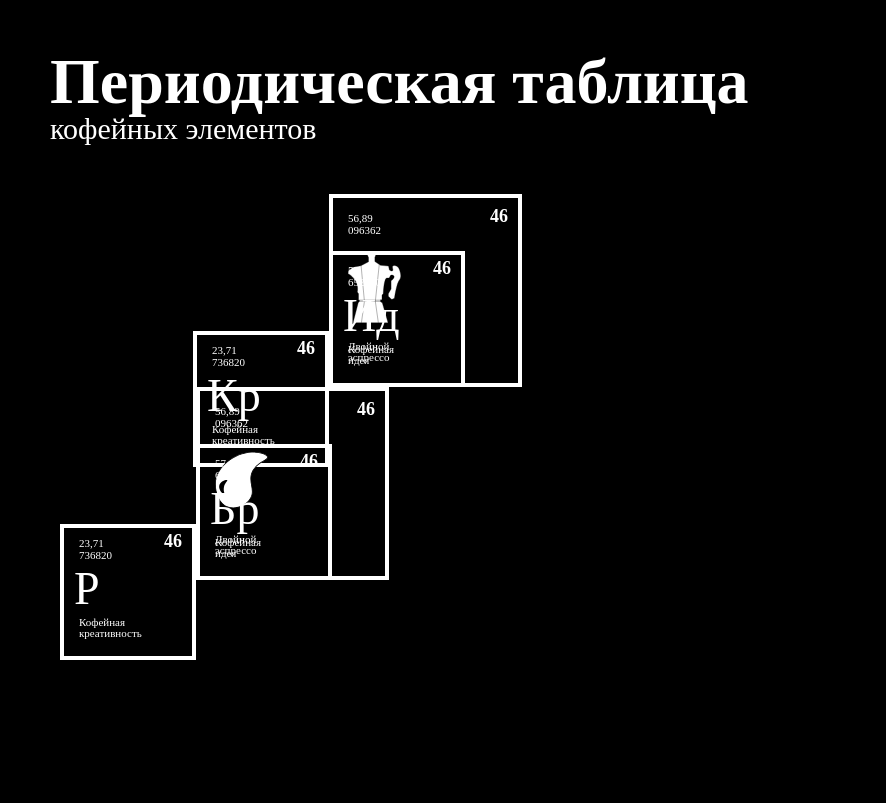
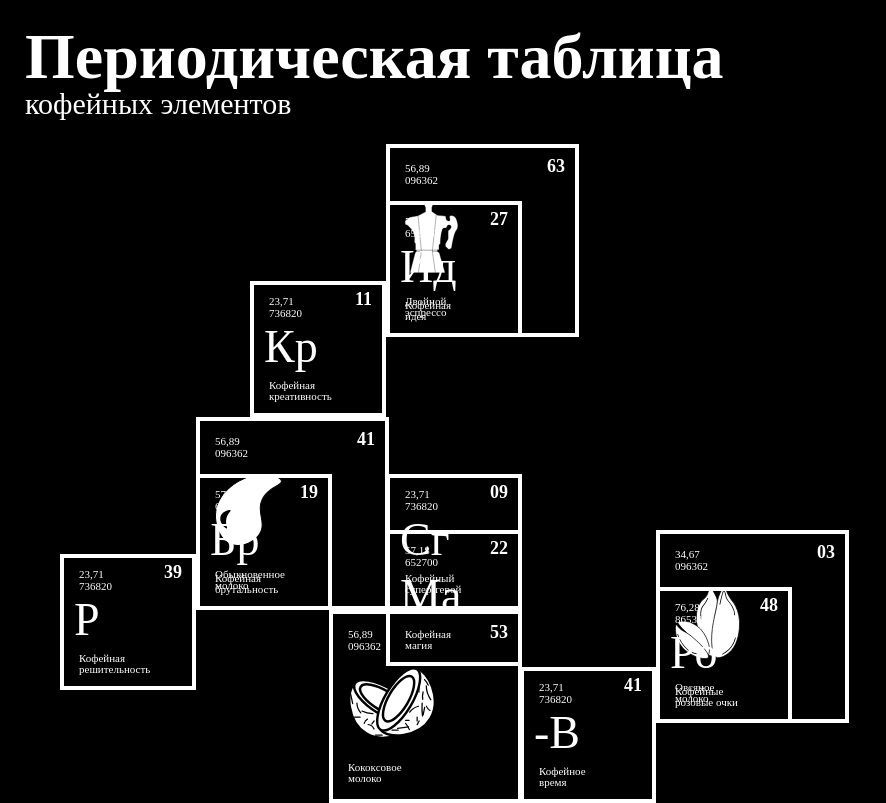
Before and after one commit to KatherinZ/web-poster, a plain HTML site: page index.html in a window 1280 px wide. Shown: the whole page, without its empty margins (0-886 px from the left). Drawn offline with Linux system fonts and the light colour scheme.

Commit message:
added 4th element

```diff
--- a/index.html
+++ b/index.html
@@ -16,19 +16,18 @@
       <div class="side-block-1">
         <div class="numbers">
           <p>23,71</p>
-          <p>46</p>
-          </div>
+          <p>11</p>
+        </div>
           <p>736820</p>
         <h2>Кр</h2>
         <p><span>Кофейная</span>
            <span>креативность</span>
         </p>
-
      </div>
       <div class="big-block">
         <div class="numbers">
           <p>56,89</p>
-          <p>46</p>
+          <p>63</p>
           </div>
           <p>096362</p>
         <img src="./img/juggie.svg" alt="">
@@ -37,24 +36,16 @@
           <span>эспрессо</span>
         </p>
       </div>
+
         <div class="side-block-2">
           <div class="numbers">
             <p>57,18</p>
-            <p>46</p>
+            <p>27</p>
             </div>
             <p>652700</p>
           <h2>Ид</h2>
           <p><span>Кофейная</span> <span>идея</span></p>
-      </div>
-      <!-- <div class="side-block-3">
-        <p>23,71</p>
-        <p>736820</p>
-        <p>17</p>
-        <h2>Кр</h2>
-        <p><span>Кофейная</span>
-           <span>креативность</span>
-        </p>
-    </div> -->
+    </div>
   </div>
 
 
@@ -64,46 +55,121 @@
       <div class="side-block-1">
         <div class="numbers">
         <p>23,71</p>
-        <p>46</p>
+        <p>39</p>
         </div>
         <p>736820</p>
         <h2>Р</h2>
         <p><span>Кофейная</span>
-           <span>креативность</span>
+           <span>решительность</span>
         </p>
 
      </div>
       <div class="big-block">
         <div class="numbers">
         <p>56,89</p>
-        <p>46</p>
+        <p>41</p>
         </div>
         <p>096362</p>
         <img src="./img/drop_2.svg" alt="">
         <p>
-          <span>Двойной</span>
-          <span>эспрессо</span>
+          <span>Обыкновенное</span>
+          <span>молоко</span>
         </p>
       </div>
         <div class="side-block-2">
           <div class="numbers">
           <p>57,18</p>
-          <p>46</p>
+          <p>19</p>
           </div>
           <p>652700</p>
           <h2>Бр</h2>
-          <p><span>Кофейная</span> <span>идея</span></p>
+          <p><span>Кофейная</span>
+             <span>брутальность</span>
+          </p>
       </div>
-      <!-- <div class="side-block-3">
+    </div>
+  </div>
+
+
+  <div class="element_3">
+    <div class="bottom-left">
+      <div class="first_two">
+      <div class="side-block-1">
+        <div class="numbers">
         <p>23,71</p>
+        <p>09</p>
+        </div>
         <p>736820</p>
-        <p>17</p>
-        <h2>Кр</h2>
-        <p><span>Кофейная</span>
-           <span>креативность</span>
+        <h2>Сг</h2>
+        <p><span>Кофейный</span>
+           <span>супер-герой</span>
         </p>
-      </div> -->
+      </div>
+      <div class="last_two">
+        <div class="big-block">
+          <div class="numbers">
+          <p>56,89</p>
+          <p>53</p>
+          </div>
+          <p>096362</p>
+          <img src="./img/coco.svg" alt="">
+          <p>
+            <span>Кококсовое</span>
+            <span>молоко</span>
+          </p>
+        </div>
+      </div>
+        <div class="side-block-2">
+          <div class="numbers">
+          <p>57,18</p>
+          <p>22</p>
+          </div>
+          <p>652700</p>
+          <h2>Ма</h2>
+          <p>
+            <span>Кофейная</span>
+            <span>магия</span>
+          </p>
+       </div>
+      </div>
     </div>
+  </div>
+
+  <div class="element_4">
+    <div class="bottom-mid">
+      <div class="side-block-1">
+        <div class="numbers">
+          <p>23,71</p>
+          <p>41</p>
+        </div>
+          <p>736820</p>
+        <h2>-В</h2>
+        <p><span>Кофейное</span>
+           <span>время</span>
+        </p>
+     </div>
+      <div class="big-block">
+        <div class="numbers">
+          <p>34,67</p>
+          <p>03</p>
+          </div>
+          <p>096362</p>
+        <img src="./img/oat_1.svg" alt="">
+        <p>
+          <span>Овсяное</span>
+          <span>молоко</span>
+        </p>
+      </div>
+
+        <div class="side-block-2">
+          <div class="numbers">
+            <p>76,28</p>
+            <p>48</p>
+            </div>
+            <p>865324</p>
+          <h2>Ро</h2>
+          <p><span>Кофейные</span> <span>розовые очки</span></p>
+      </div>
   </div>
   </body>
 </html>
--- a/main.css
+++ b/main.css
@@ -1,16 +1,24 @@
 @import "reset.css";
 @font-face {
   font-family: 'AkzidentzGrotesk';
-  src: url('fonts/Akzidenz-Grotesk-Pro-Regular.ttf')
+  src: url(fonts/Akzidenz-Grotesk-Pro-Regular.ttf)
   format('truetype');
   font-weight: 400;
 }
+* {
+  -webkit-font-smoothing: antialiased;
+  -moz-osx-font-smoothing: grayscale;
+}
 header{
-  margin: 50px;
+  margin: 25px;
 }
 body{
+  width: 100vw;
   background-color: #000;
   color: #fff;
+}
+p:last-child{
+  margin-top: 5px;
 }
 h1{
 font-size: 64px;
@@ -33,7 +41,9 @@ p span{
   font-size: 18px;
   font-weight: bold;
 }
-.top-left, .top{
+.top-left,
+.top,
+.bottom-mid{
   display: flex;
   flex-direction: row;
   align-items: flex-end;
@@ -46,7 +56,7 @@ p span{
   height: 193px;
 }
 .big-block img{
-  width:53px;
+  width: auto;
   height: 72px;
   margin-left: 15px;
   padding-top: 15px;
@@ -68,10 +78,12 @@ p span{
 
 
 .side-block-1{
+  position: relative;
   box-sizing: border-box;
   border: 4px solid #fff;
   width: 136px;
   height: 136px;
+  margin-bottom: -80px;
 }
 .side-block-1 h2{
   font-size: 46px;
@@ -90,6 +102,9 @@ p span{
 
 
 .side-block-2{
+  position: absolute;
+  margin-top: 137px;
+  margin-left: 136px;
   box-sizing: border-box;
   border: 4px solid #fff;
   width: 136px;
@@ -110,23 +125,11 @@ p span{
   margin-top: 10px;
 }
 
-/* created first element */
-.top-left{
-  display:flex;
-  flex-direction: row;
-  align-items: flex-end;
-}
-.side-block-2{
-  position: absolute;
-  margin-top: 136px;
-  margin-left: 136px;
-}
 .side-block-1{
   margin-bottom: -80px;
 }
-/* created first element */
-
-.side-block-3{
+/* first element */
+/* .side-block-3{
   box-sizing: border-box;
   border: 4px solid #fff;
   width: 136px;
@@ -145,11 +148,68 @@ p span{
 }
 .side-block-3 p:first-child{
   margin-top: 10px;
+} */
+.top{
+margin-left: 250px;
 }
-.top{
-margin-left: 193px;
+.top-left{
+  margin-top: 80px;
 }
-.element_1, .element_2{
+
+
+
+.bottom-left{
+  display: flex;
+  flex-direction: row;
+  align-items: center;
+}
+
+.first_two{
   display: flex;
   flex-direction: column;
+  align-items: flex-end;
 }
+.last_two{
+    display: flex;
+    flex-direction: row;
+}
+.element_3 .side-block-1{
+  position: absolute;
+  margin-top: -136px;
+}
+.element_3{
+  position: absolute;
+  margin-left: 329px;
+}
+.element_3 .side-block-2{
+  margin-top: -80px;
+}
+.element_4{
+position: relative;
+margin-left: 460px;
+margin-top: -80px;
+
+
+}
+
+@media (max-width: 320px) {
+  header h1{
+    font-size: 28px;
+    line-height: 28px;
+  }
+    header h2{
+      font-size: 18px;
+    }
+    .element_1{}
+.top, .bottom-left{
+  display: flex;
+  flex-direction: column;
+  align-items: center;
+}
+}
+
+/* .side-block-1 .side-block-2{
+  display: flex;
+  flex-direction: row;
+  align-items: flex-end;
+} */
```
